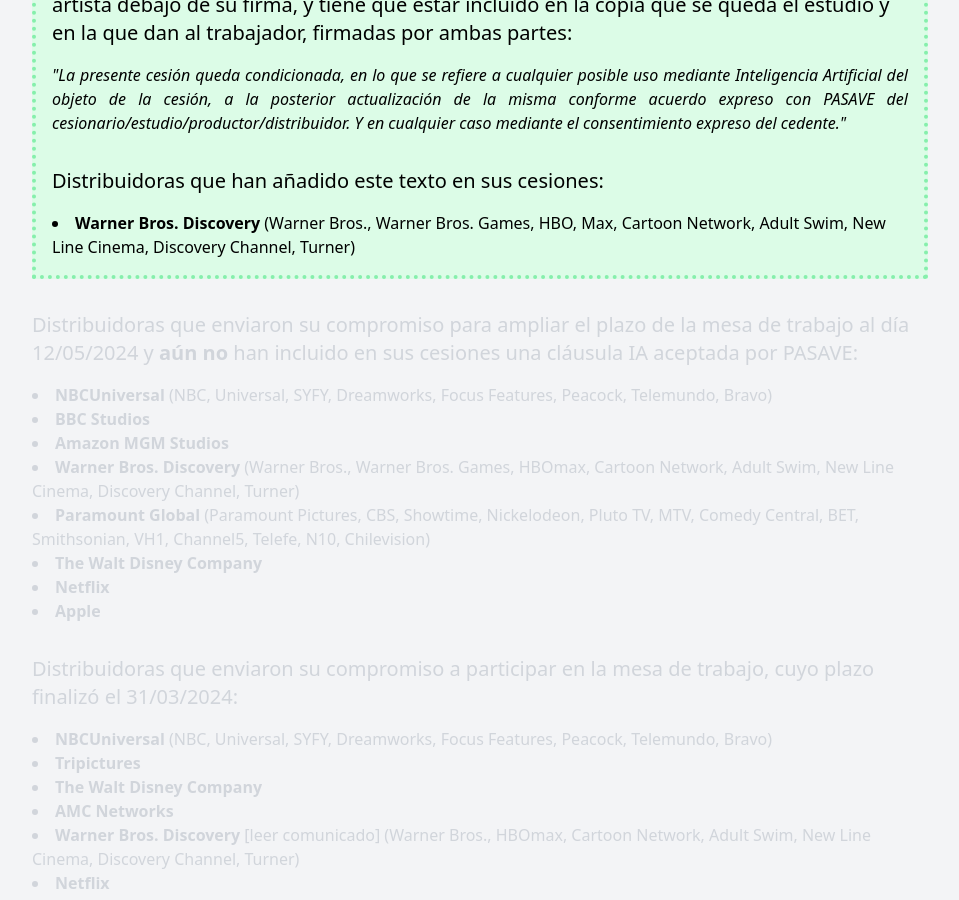
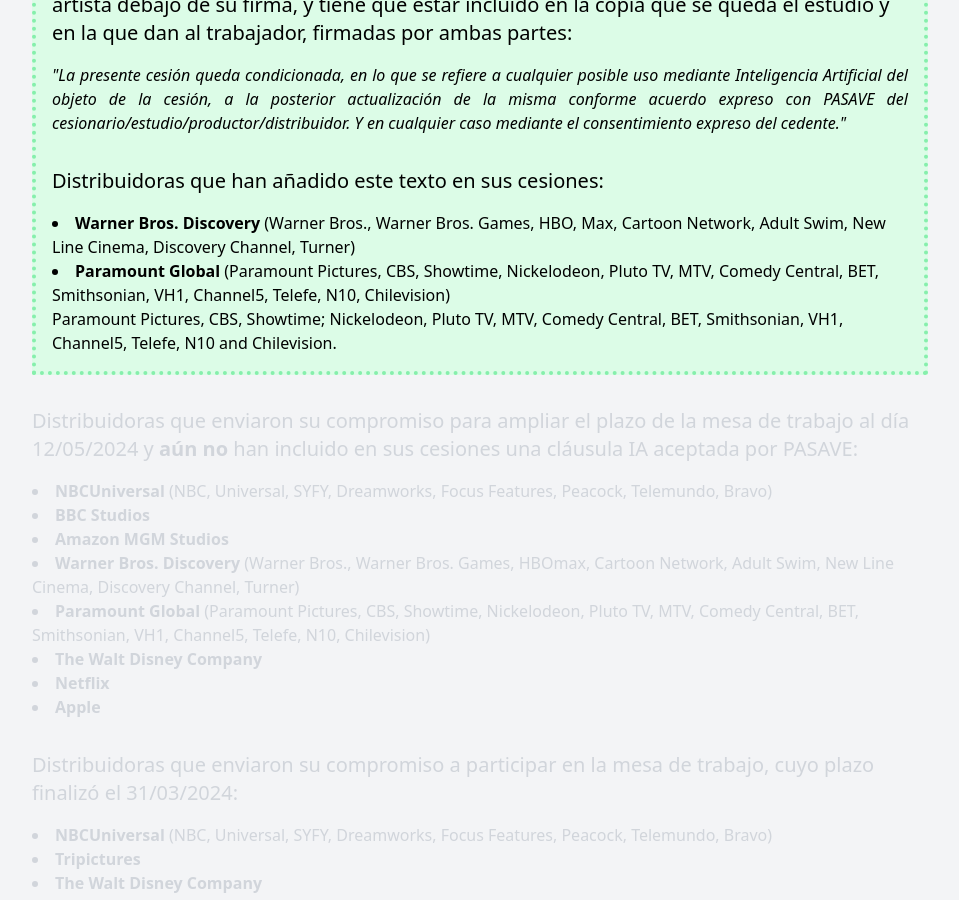
Before and after one commit to mutsuda/pasave.github.io, a Jekyll site: the page built from oklist.md, in a window 1280 px wide and 900 px high, scrolled down 905 px. Shown: the whole window, without its empty margins (160-1119 px from the left). Built offline with Jekyll 4.4.1, drawn with Linux system fonts in a browser that asks for light colours.

Commit message:
added paramount

```diff
--- a/oklist.md
+++ b/oklist.md
@@ -49,6 +49,8 @@
 <div class="text-xl pb-4 pt-8">Distribuidoras que han añadido este texto en sus cesiones:</div>
 	<ul class="list-disc list-inside">
 		<li><span class="font-bold">Warner Bros. Discovery</span> (Warner Bros., Warner Bros. Games, HBO, Max, Cartoon Network, Adult Swim, New Line Cinema, Discovery Channel, Turner)</li>
+		<li><span class="font-bold">Paramount Global</span> (Paramount Pictures, CBS, Showtime, Nickelodeon, Pluto TV, MTV, Comedy Central, BET, Smithsonian, VH1, Channel5, Telefe, N10, Chilevision)</li>
+		Paramount Pictures, CBS, Showtime; Nickelodeon, Pluto TV, MTV, Comedy Central, BET, Smithsonian, VH1, Channel5, Telefe, N10 and Chilevision.
 	</ul>
 
 
```
